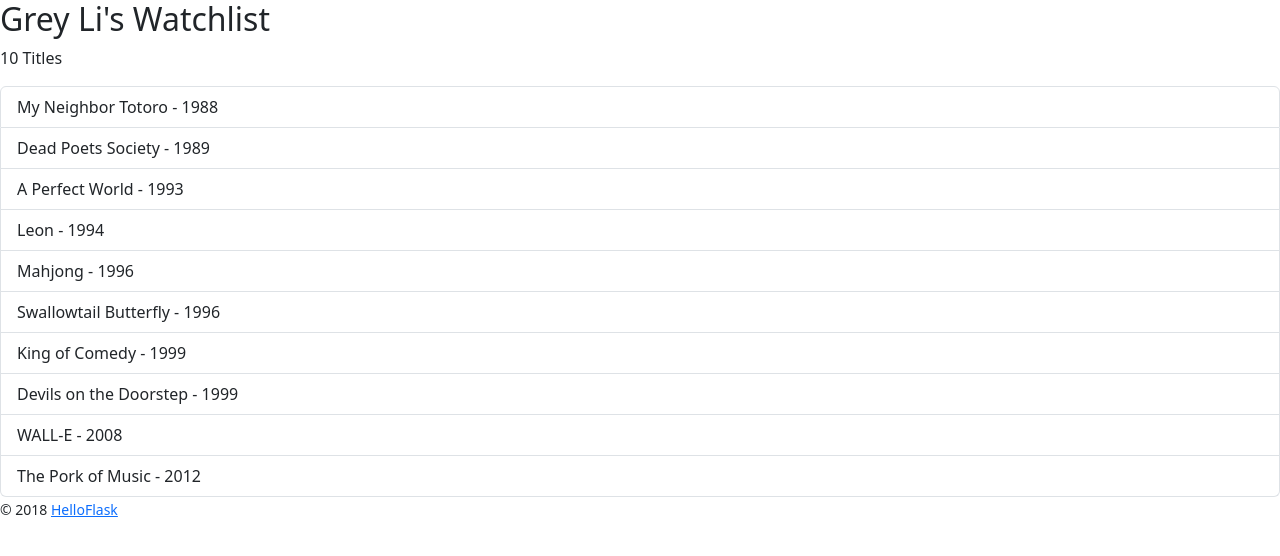
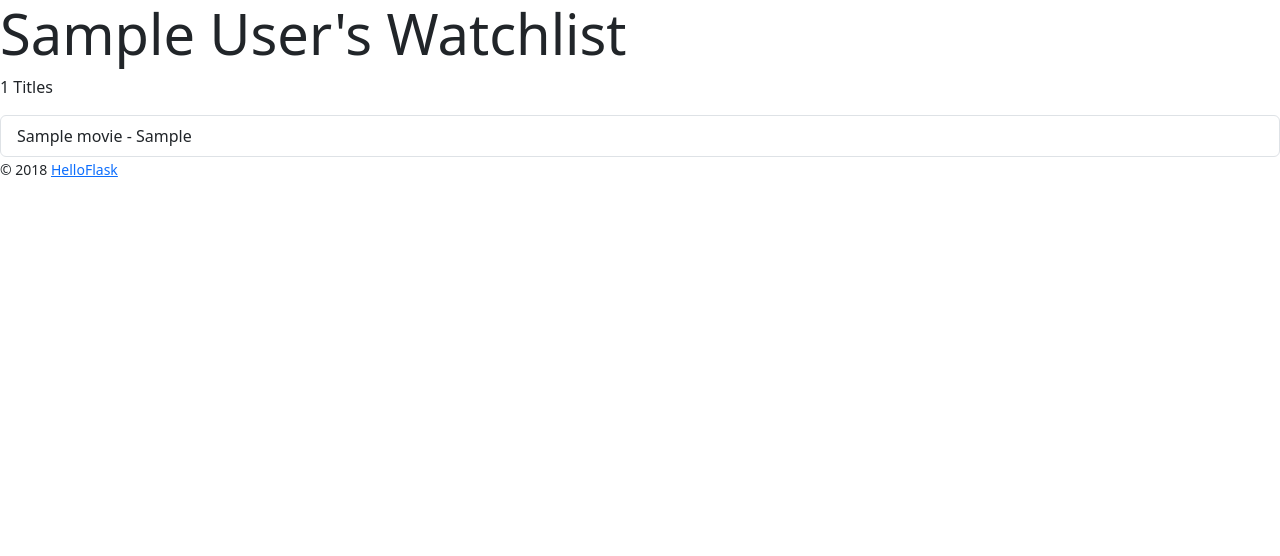
Before and after one commit to coolestjj/watchlist, a Flask app: page / in a window 1280 px wide. Shown: the top 556 px of the page. Run offline with Flask 3, Linux system fonts and the light colour scheme; tables that the repository leaves empty hold one stand-in row (values such as "Sample post").

Commit message:
数据库

```diff
--- a/app.py
+++ b/app.py
@@ -1,31 +1,63 @@
+import os
+
+import click
 from flask import Flask, render_template
+from flask_sqlalchemy import SQLAlchemy
 from markupsafe import escape
 
 app = Flask(__name__)
 
-name = 'Grey Li'
-movies = [
-    {'title': 'My Neighbor Totoro', 'year': '1988'},
-    {'title': 'Dead Poets Society', 'year': '1989'},
-    {'title': 'A Perfect World', 'year': '1993'},
-    {'title': 'Leon', 'year': '1994'},
-    {'title': 'Mahjong', 'year': '1996'},
-    {'title': 'Swallowtail Butterfly', 'year': '1996'},
-    {'title': 'King of Comedy', 'year': '1999'},
-    {'title': 'Devils on the Doorstep', 'year': '1999'},
-    {'title': 'WALL-E', 'year': '2008'},
-    {'title': 'The Pork of Music', 'year': '2012'},
-]
+app.config['SQLALCHEMY_DATABASE_URI'] = 'sqlite:///' + os.path.join(app.root_path, 'data.db')
+app.config['SQLALCHEMY_TRACK_MODIFICATIONS'] = False
+db = SQLAlchemy(app)
+
+
+# 表明自动成为user,有id和name两个字段
+class User(db.Model):
+    id = db.Column(db.Integer, primary_key=True)
+    name = db.Column(db.String(20))
+
+
+# 表名自动成为movie,有id,title,year三个字段
+class Movie(db.Model):
+    id = db.Column(db.Integer, primary_key=True)
+    title = db.Column(db.String(60))
+    year = db.Column(db.String(4))
+
+
+@app.cli.command()
+def forge():
+    # 基于上面的两个模型类创建表
+    db.create_all()
+    name = 'Grey Li'
+    movies = [
+        {'title': 'My Neighbor Totoro', 'year': '1988'},
+        {'title': 'Dead Poets Society', 'year': '1989'},
+        {'title': 'A Perfect World', 'year': '1993'},
+        {'title': 'Leon', 'year': '1994'},
+        {'title': 'Mahjong', 'year': '1996'},
+        {'title': 'Swallowtail Butterfly', 'year': '1996'},
+        {'title': 'King of Comedy', 'year': '1999'},
+        {'title': 'Devils on the Doorstep', 'year': '1999'},
+        {'title': 'WALL-E', 'year': '2008'},
+        {'title': 'The Pork of Music', 'year': '2012'},
+    ]
+    # 数据库的insert操作
+    user = User(name=name)
+    db.session.add(user)
+    for m in movies:
+        movie = Movie(title=m['title'], year=m['year'])
+        db.session.add(movie)
+    # 数据库的commit操作
+    db.session.commit()
+    click.echo('Done.')
 
 
 @app.route('/')
 def index():  # put application's code here
-    return render_template('index.html', name=name, movies=movies)
-
-
-@app.route('/user/<name>')
-def user_page(name):
-    return f'User: {escape(name)}'
+    user = User.query.first()
+    movies = Movie.query.all()
+    return render_template('index.html', user=user, movies=movies)
 
 
 if __name__ == '__main__':
--- a/templates/index.html
+++ b/templates/index.html
@@ -2,14 +2,14 @@
 <html lang="en">
 <head>
     <meta charset="utf-8">
-    <title>{{ name }}'s Watchlist</title>
+    <title>{{ user.name }}'s Watchlist</title>
     <link rel="icon" href="{{ url_for('static', filename='smile.ico') }}">
 
     <link href="https://cdn.jsdelivr.net/npm/bootstrap@5.3.0/dist/css/bootstrap.min.css" rel="stylesheet" integrity="sha384-9ndCyUaIbzAi2FUVXJi0CjmCapSmO7SnpJef0486qhLnuZ2cdeRhO02iuK6FUUVM" crossorigin="anonymous">
 
 </head>
 <body>
-    <h2>{{ name }}'s Watchlist</h2>
+    <h2 class="display-4">{{ user.name }}'s Watchlist</h2>
     {# 使用 length 过滤器获取 movies 变量的长度 #}
     <p>{{ movies|length }} Titles</p>
     <ul class="list-group">
```
